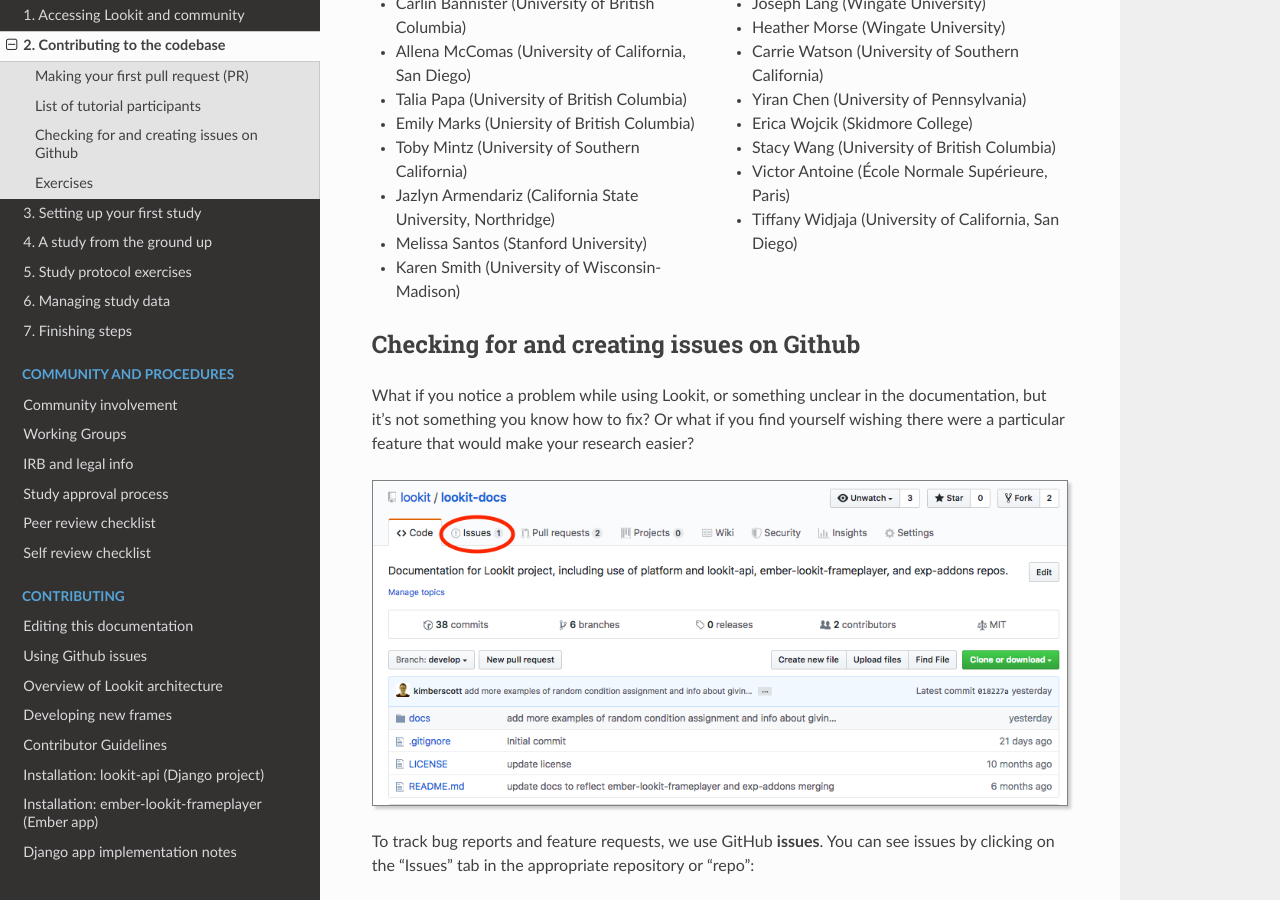
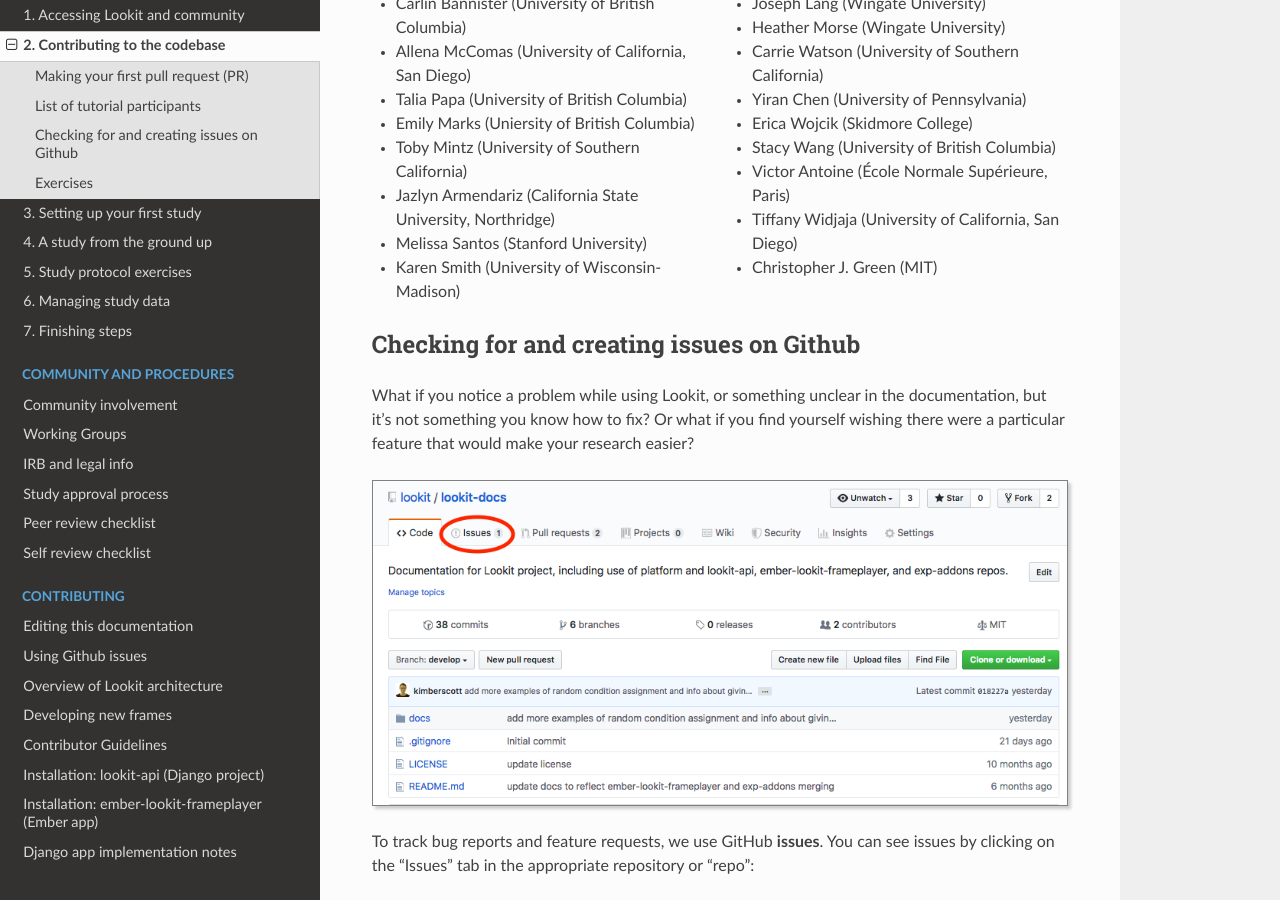
Before and after one commit to lookit/lookit-docs, a Sphinx documentation site: the page built from docs/source/tutorial-contributing.rst, in a window 1280 px wide and 900 px high, scrolled down 6249 px. Built offline with Sphinx 7.4.7 and the Read the Docs theme 2.0.0, drawn with Linux system fonts in a browser that asks for light colours.

Commit message:
Update tutorial-contributing.rst
Add my name (Christopher J. Green) and affiliation (MIT).  Please let me know if I should not put MIT next to my name.

```diff
--- a/docs/source/tutorial-contributing.rst
+++ b/docs/source/tutorial-contributing.rst
@@ -211,6 +211,7 @@
 - Stacy Wang (University of British Columbia)
 - Victor Antoine (École Normale Supérieure, Paris)
 - Tiffany Widjaja (University of California, San Diego)
+- Christopher J. Green (MIT)
 
 .. _Github issues overview:
 
```
